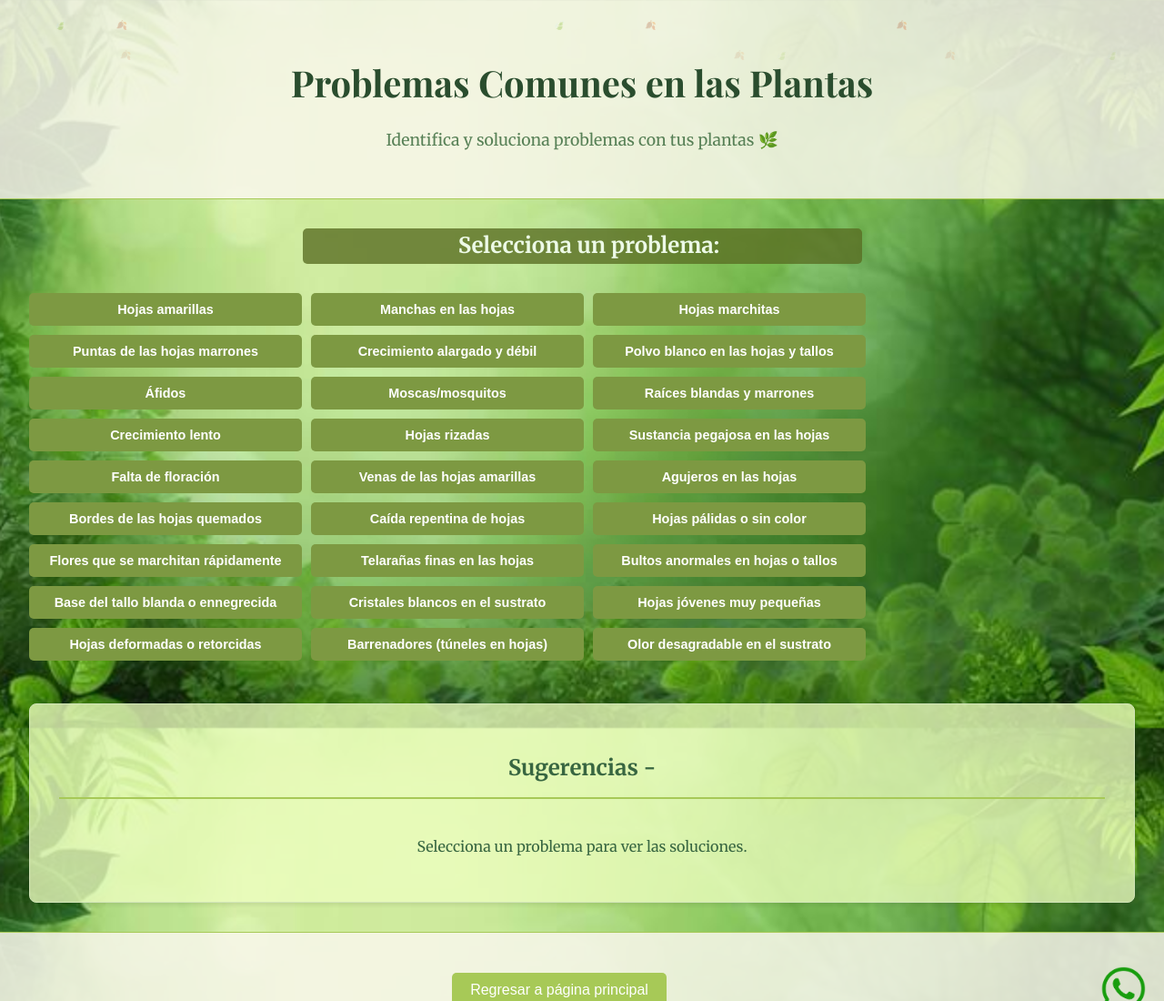
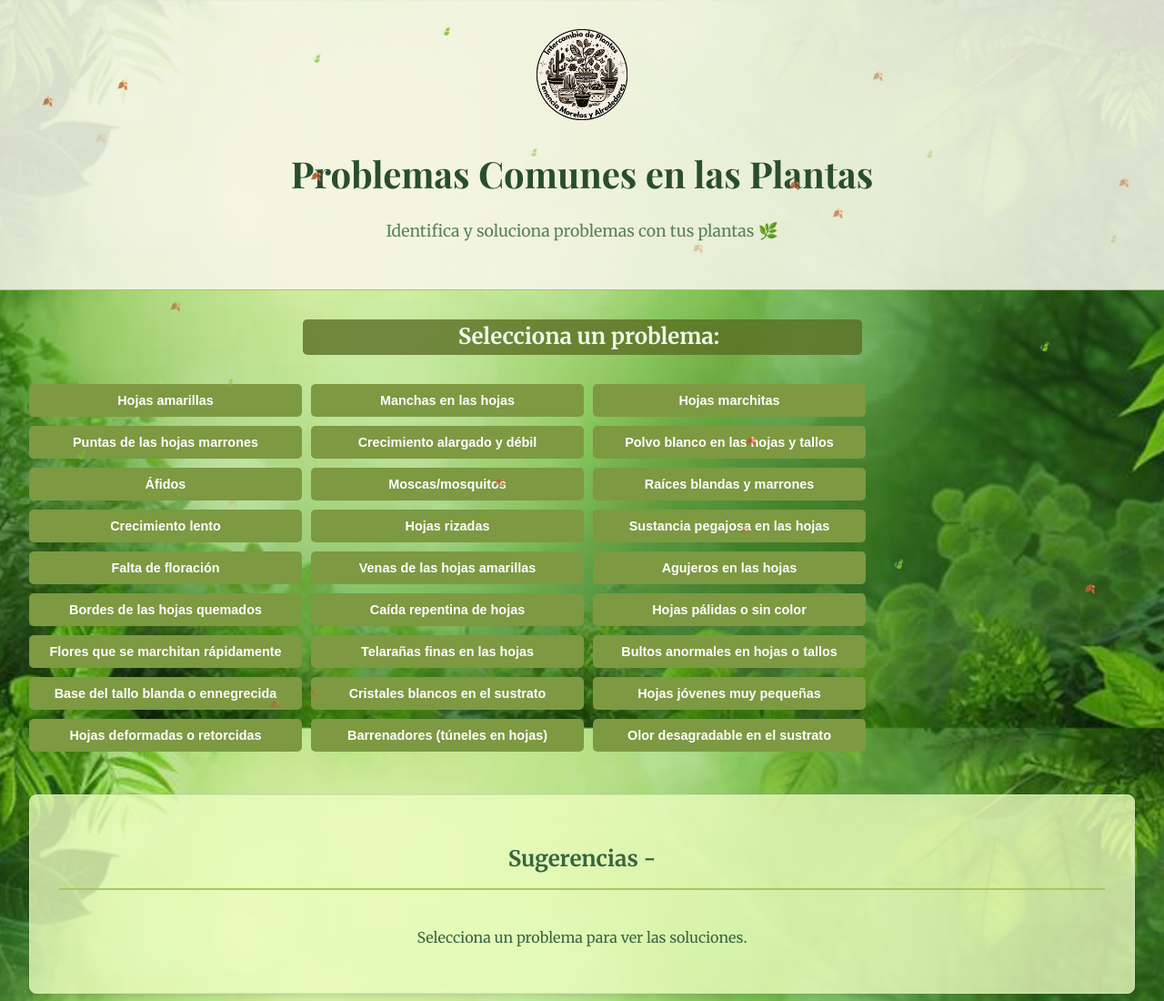
Before and after one commit to OrlandoT21/TuJardin, a plain HTML site: page problemas.html in a window 1280 px wide. Shown: the top 1100 px of the page at 91% size. Drawn offline with nearby package versions, Linux system fonts and the light colour scheme.

Commit message:
fixed leaves falling, added logo to problems page

```diff
--- a/problemas.html
+++ b/problemas.html
@@ -3,14 +3,16 @@
 <head>
     <meta charset="UTF-8">
     <meta name="viewport" content="width=device-width, initial-scale=1.0">
-    <title>Tu jardín - Inicio</title>
+    <title>Tu jardín - Problemas Comunes</title>
     <link rel="stylesheet" href="style-problemas.css">
+    <link rel="icon" href="TJ.ico" type="image/x-icon">
     <link rel="preconnect" href="https://fonts.googleapis.com">
     <link rel="preconnect" href="https://fonts.gstatic.com" crossorigin>
     <link href="https://fonts.googleapis.com/css2?family=Merriweather:wght@400;700&family=Playfair+Display:wght@400;700&display=swap" rel="stylesheet">
 </head>
 <body>
     <header>
+        <img src="Loog.png" alt="Logo del jardín" class="logo">
         <h1>Problemas Comunes en las Plantas</h1>
         <p>Identifica y soluciona problemas con tus plantas 🌿</p>
     </header>
--- a/problemas.js
+++ b/problemas.js
@@ -5,11 +5,11 @@ function createLeaf() {
         document.body.appendChild(leaf);
 
         leaf.style.left = Math.random() * window.innerWidth + 'px';
-    leaf.style.top = -20 + 'px';
+        leaf.style.top = Math.random() * window.innerHeight + 'px';
 
         setTimeout(() => {
             leaf.remove();
-    }, 6000);
+        }, 3000);
     }
 
     function sprinkleFairyDust() {
@@ -28,11 +28,11 @@ function createLeafy() {
         document.body.appendChild(leaf);
 
         leaf.style.left = Math.random() * window.innerWidth + 'px';
-    leaf.style.top = -20 + 'px';
+        leaf.style.top = Math.random() * window.innerHeight + 'px';
 
         setTimeout(() => {
             leaf.remove();
-    }, 6000);
+        }, 3000);
     }
 
     function FallingLeaves() {
@@ -43,6 +43,7 @@ function FallingLeaves() {
     }
 
     setInterval(FallingLeaves, 500);
+    // End of Falling leaves
 
 document.addEventListener("DOMContentLoaded", function() {
     const backButton = document.getElementById("back-button");
--- a/style-problemas.css
+++ b/style-problemas.css
@@ -31,6 +31,13 @@ header p {
     font-size: 1.1em;
     color: #588157;
 }
+
+.logo {
+      width: 100px;
+      height: auto;
+      display: block;
+      margin: 0 auto 0px; /* centrado y separación inferior */
+    }
 
 main {
     padding: 2em;
```
Also changed, not shown: index.html (+1 -0 lines), TJ.ico (added). Lines whose indentation alone changed are shown as unchanged.
